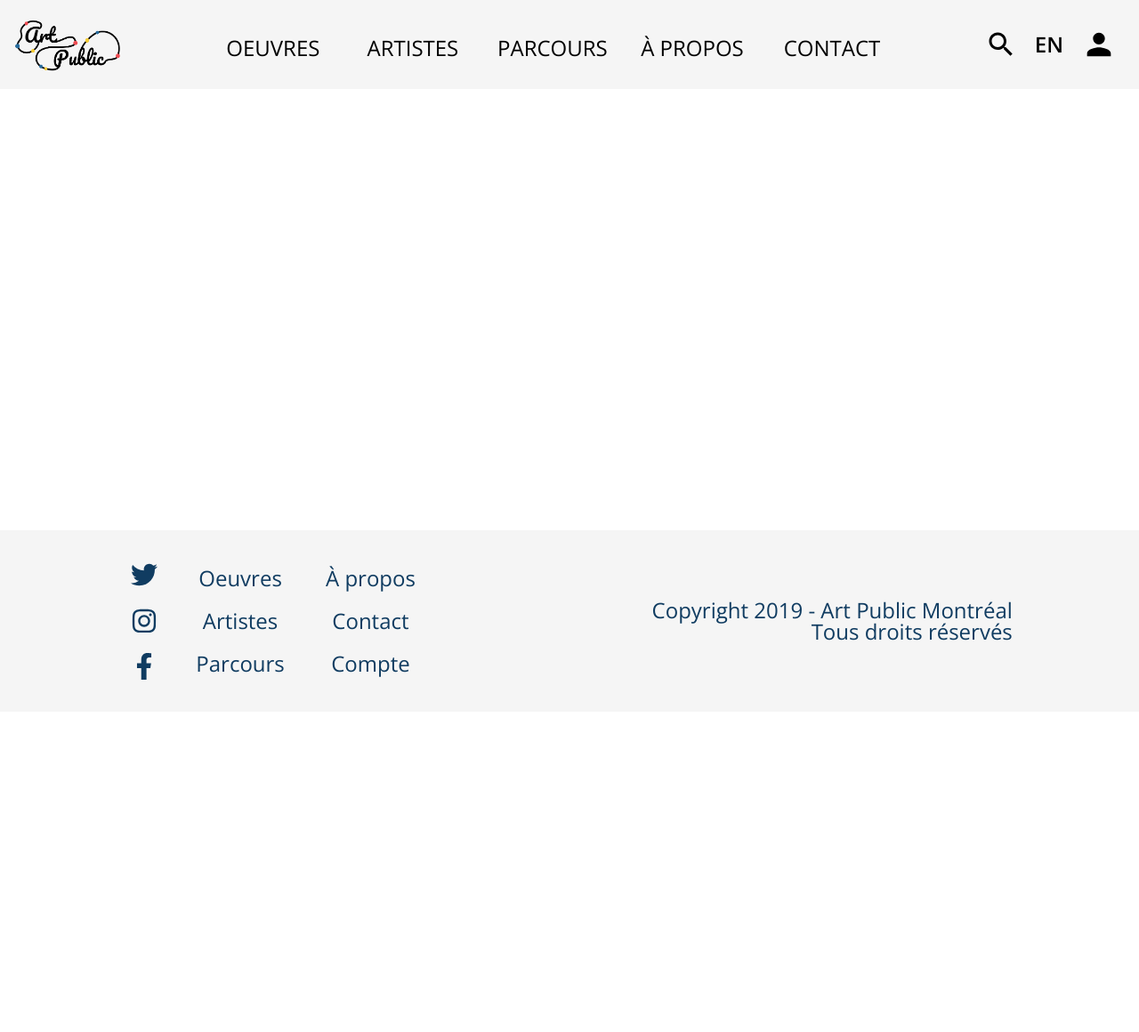
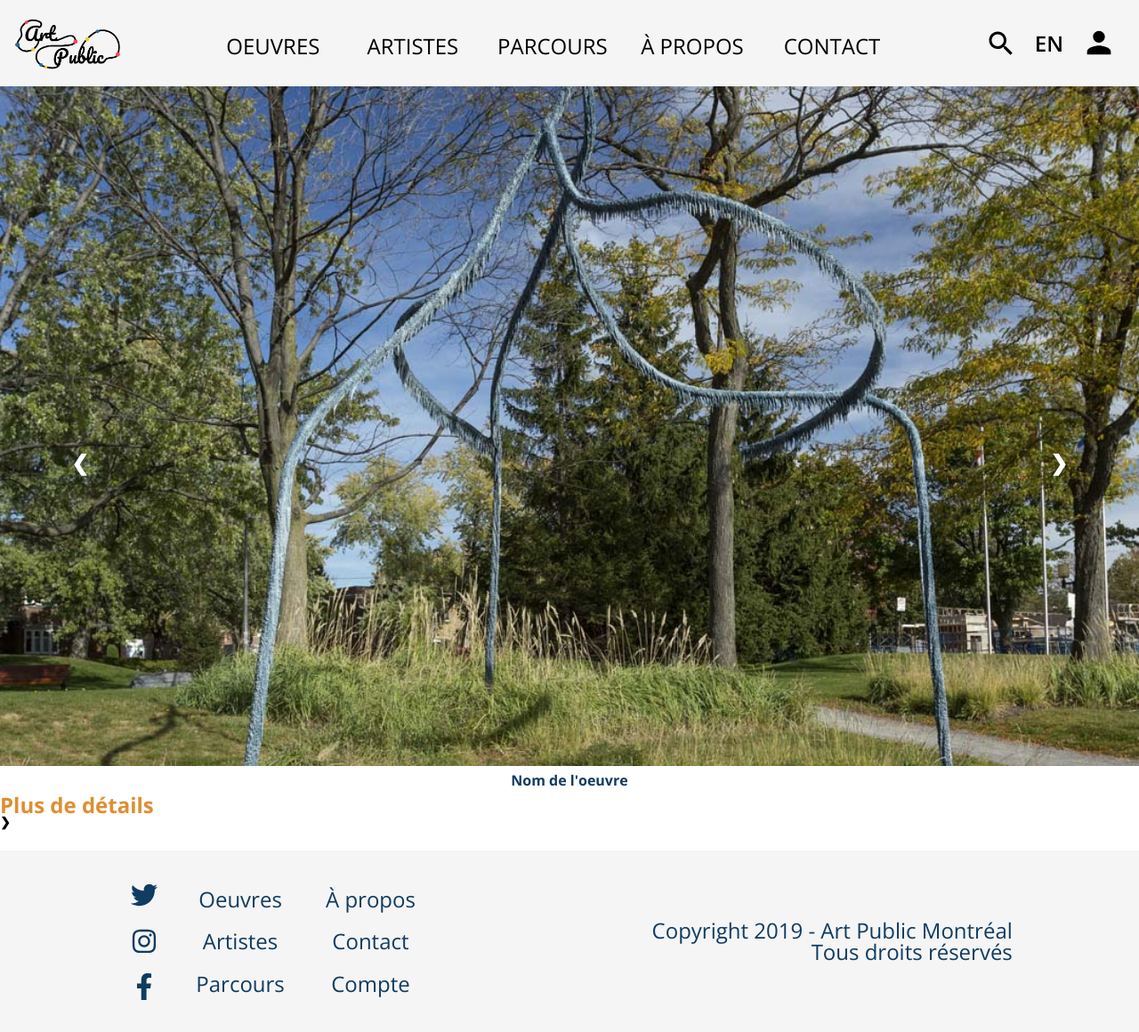
Before and after one commit to wchartrand89/art-public-mtl, a PHP site: the page made by api/vues/artistes/AfficheArtiste.html.php in a window 1280 px wide. Shown: the whole page at 89% size. Before the commit the page ends 764 px from the top, so only its background shows below. Run offline with PHP 8.4, Linux system fonts and the light colour scheme; the template is opened without the code that fills it, so the values that code supplies are empty.

Commit message:
css slider oeuvres page d'un artiste

```diff
--- a/api/controlleurs/ArtisteControlleur.class.php
+++ b/api/controlleurs/ArtisteControlleur.class.php
@@ -33,7 +33,7 @@ class ArtisteControlleur extends Controlleur
 
 		if(isset($requete->url_elements[1]) && is_numeric($requete->url_elements[1]))	// Normalement l'id de l'artiste
 		{
-            $id_artiste = (int)$requete->url_elements[0];
+            $id_artiste = (int)$requete->url_elements[1];
 			$res = $this->getArtiste($id_artiste);
 			$page = "artiste";
 			// die;
@@ -55,7 +55,6 @@ class ArtisteControlleur extends Controlleur
 
 			$oVue = new Vue();
 			$oVue->afficheEntete($page);
-			echo $page;
 			if(isset($requete->url_elements[1]) && is_numeric($requete->url_elements[1]))
 			{
 				//var_dump($res);
--- a/api/vues/artistes/AfficheArtiste.html.php
+++ b/api/vues/artistes/AfficheArtiste.html.php
@@ -1,9 +1,51 @@
-		 <section class="contenu uneOeuvre flex flex-col">
+<?php
+// var_dump ($aData);
+?>
 
-            <section class="artiste flex wrap">
-                <header class="">
-                    <h2 class="nom"><?php echo $Nom .", ". $Prenom?></h2>
-                </header>
+<section>
+    <h1><?php echo $Prenom ." ". $Nom?></h1>
+    <p class="description"><?php echo $Description?></p>
+</section>
+
+<section class="sesOeuvres">
+    <div class="slider">
+        <div class="slide art fade">
+            <a href="">
+                <div class="img"></div>
+            </a>
+            <section class="infos">
+                <h3 class="titreDetail">Nom de l'oeuvre</h3>
+                <div class="txtLien">
+                    <p>Plus de détails</p>
+                    <a class="fleches">&#10095;</a>
+                </div>
             </section>
 
-        </section>
+
+        </div>
+        <div class="slide art fade">
+            <a href="">
+                <div class="img"></div>
+            </a>
+            <div class="titreDetail">Nom de l'oeuvre</div>
+        </div>
+        <div class="slide fade">
+            <a href="">
+                <div class="img"></div>
+            </a>
+            <div class="titreDetail">Nom de l'oeuvre</div>
+        </div>
+
+        <!-- Next and previous : fleches-->
+        <a class="fleches prev">&#10094;</a>
+        <a class="fleches next">&#10095;</a>
+    </div>
+    <br>
+
+    <!-- Cercles -->
+    <!-- <div class="points">
+        <span class="point" data-slide="1"></span>
+        <span class="point" data-slide="2"></span>
+        <span class="point" data-slide="3"></span>
+    </div> -->
+</section>
--- a/api/vues/entetepied/entete.html.php
+++ b/api/vues/entetepied/entete.html.php
@@ -14,15 +14,26 @@
 		if ($page== ""){
 			cssBase("");
 			echo '<link rel="stylesheet" href="../css/home.css" type="text/css" media="screen">';
+			echo '<link rel="stylesheet" href="../css/slider.css" type="text/css" media="screen">';
 			echo '<script src="../js/slider.js"></script>';
+			jsBase("");
 		}
 		else if ($page== "artistes"){
 			cssBase("artistes");
 			echo '<link rel="stylesheet" href="../css/artistes.css" type="text/css" media="screen">';
+			jsBase("artistes");
 		}
 		else if ($page== "artiste"){
 			cssBase("artiste");
 			echo '<link rel="stylesheet" href="../../css/artiste.css" type="text/css" media="screen">';
+			echo '<link rel="stylesheet" href="../../css/slider.css" type="text/css" media="screen">';
+			jsBase("artiste");
+			echo '<script src="../../js/slider.js"></script>';
+		}
+		else if ($page== "oeuvres"){
+			cssBase("oeuvres");
+			// echo '<link rel="stylesheet" href="../../css/artiste.css" type="text/css" media="screen">';
+			jsBase("oeuvres");
 		}
 
 		function cssBase($page){
@@ -37,18 +48,23 @@
 			<link rel="stylesheet" href="<?php if($page == "artiste"){echo "../";}?>../css/main.css" type="text/css" media="screen">
 			<?php
 		}
+		function jsBase($page){
+			?>
+				<script src="<?php if($page == "artiste"){echo "../";}?>../js/main.js"></script>
+				<script src="<?php if($page == "artiste"){echo "../";}?>../js/menu.js"></script>
+			<?php
+		}
 	?>
 
 
 	<!--<script src="../../js/plugins.js"></script>-->
-	<script src="../js/main.js"></script>
-	<script src="../js/menu.js"></script>
+
 
 </head>
 <body>
 	<header class="appbar">
 
-		<a class="logo" href="/art-public-mtl/api/"><img src="../img/icons/logoAP.png" alt="Logo Art public Montréal"></a>
+		<a class="logo" href="/art-public-mtl/api/"><img src="<?php if($page == "artiste"){echo "../";}?>../img/icons/logoAP.png" alt="Logo Art public Montréal"></a>
 
 		<nav class="menu">
 			<a class="lien" href="/art-public-mtl/api/oeuvre">
@@ -81,10 +97,10 @@
 		</nav>
 		<div class="icons">
 
-			<a class="search" href="#"><img src="../img/icons/search_40px.svg" alt="Icone de recherche"></a>
+			<a class="search" href="#"><img src="<?php if($page == "artiste"){echo "../";}?>../img/icons/search_40px.svg" alt="Icone de recherche"></a>
 			<a class="langue hidden" href="#">EN</a>
-			<a class="menuCubes" href="#"><img src="../img/icons/menu.svg" alt="Icone d'ouverture du menu"></a>
-			<a class="fermerMenu hidden" href="#"><img src="../img/icons/close.svg" alt="Icone de fermeture du menu"></a>
+			<a class="menuCubes" href="#"><img src="<?php if($page == "artiste"){echo "../";}?>../img/icons/menu.svg" alt="Icone d'ouverture du menu"></a>
+			<a class="fermerMenu hidden" href="#"><img src="<?php if($page == "artiste"){echo "../";}?>../img/icons/close.svg" alt="Icone de fermeture du menu"></a>
 			<a class="compte" href="#">
 			<svg xmlns="http://www.w3.org/2000/svg" width="40" height="40" viewBox="0 0 24 24"><path d="M12 12c2.21 0 4-1.79 4-4s-1.79-4-4-4-4 1.79-4 4 1.79 4 4 4zm0 2c-2.67 0-8 1.34-8 4v2h16v-2c0-2.66-5.33-4-8-4z"/><path d="M0 0h24v24H0z" fill="none"/></svg>
 			</a>
--- a/css/home.css
+++ b/css/home.css
@@ -1,7 +1,7 @@
 
 /*---------- ACCUEIL --------*/
 
-main .carte, .slide a .img {
+main .carte {
     height: 270px;
 }
 main .carte{
@@ -36,106 +36,13 @@ main .nvlOeuvres h2{
     margin:var(--padding-base);
 }
 
-/* TEST SLIDER */
 
-/* Slideshow container */
-.slider {
-    max-width: 1024px;
-    position: relative;
-    margin: auto;
-    width:100%;
-  }
-
-  /* Hide the images by default */
-  .slide {
-    display: none;
-    justify-content: center;
-    width:100%;
-  }
-  .slide a img, .slide a{
-      width:100%;
-      /* max-height:270px; */
-  }
-  .slide a .img{
-    background-position: 50%;
-    background-size: cover;
-    background-repeat: no-repeat;
-    min-width:100%;
-  }
-  .slider .slide:nth-of-type(1) a .img{
-    background-image: url(../img/oeuvres/962_1.jpg);
-  }
-  .slider .slide:nth-of-type(2) a .img{
-    background-image: url(../img/oeuvres/1099_1.jpg);
-  }
-  .slider .slide:nth-of-type(3) a .img{
-    background-image: url(../img/oeuvres/1119_1.jpg);
-  }
-
-  /* Next & previous buttons */
-  /*Mettre effet de hover*/
-  .prev, .next {
-    cursor: pointer;
-    position: absolute;
-    top: 50%;
-    width: auto;
-    margin-top: -22px;
-    padding: 16px;
-    color: white;
-    font-weight: bold;
-    font-size: 1.8rem;
-    transition: 0.6s ease;
-    border-radius: 0 3px 3px 0;
-    user-select: none;
-  }
-
-  /* Position the "next button" to the right */
-  .prev{
-    left: 5%;
-  }
-  .next {
-    right: 5%;
-    border-radius: 3px 0 0 3px;
-  }
-
-  /* Caption text : nom */
-  .nom {
-    padding: 8px 12px;
-    position: absolute;
-    bottom: 8px;
-     width: 100%;
-    text-align: center;
-    box-sizing:border-box;
-  }
-
-
-  /* The dots/bullets/indicators */
-  .point {
-    transform: scale(0.8);
-    transition: transform 235ms;
-    cursor: pointer;
-    height: 15px;
-    width: 15px;
-    margin: 0 2px;
-    background-color:#d3d3d3;
-    border-radius: 50%;
-    display: inline-block;
-    transition: background-color 0.6s ease;
-  }
-
-  .active, .point:hover {
-    background-color: var(--couleur-orange);
-    transform: scale(1);
-    transition: transform .15s;
-  }
-
-
-/* BREAK TABLET PORTRAIT UP */
-@media screen and (min-width: 600px) {
+  /* BREAK TABLET PORTRAIT UP */
+  @media screen and (min-width: 600px) {
 
 
     /*Agrandir height sections*/
-    main .carte, .slide a .img {
+    main .carte{
         height: 540px;
     }
 }
@@ -155,22 +62,5 @@ main .nvlOeuvres h2{
     main .carte .text{
         margin-bottom: calc(var(--padding-base) * 6);
     }
-    .slider{
-        max-width:1350px;
-    }
-    /*Agrandir height sections*/
-    main .carte, .slide a .img {
-        height: 764px;
-    }
-    .point {
-        height: 20px;
-        width: 20px;
-        margin: 0 3px;
-      }
-    .prev, .next {
-    font-size: 2.4rem;
-    }
-
-
 
 }
--- /dev/null
+++ b/css/slider.css
@@ -0,0 +1,142 @@
+
+/* TEST SLIDER */
+
+/* Slideshow container */
+.slider {
+    max-width: 1024px;
+    position: relative;
+    margin: auto;
+    width:100%;
+  }
+
+  /* Hide the images by default */
+  .slide {
+    display: none;
+    justify-content: center;
+    width:100%;
+  }
+
+  .slide.art{
+    flex-direction: column;
+  }
+    .slide a .img {
+        height: 270px;
+    }
+
+  .slide a img, .slide a{
+      width:100%;
+      /* max-height:270px; */
+  }
+  .slide a .img{
+    background-position: 50%;
+    background-size: cover;
+    background-repeat: no-repeat;
+    min-width:100%;
+  }
+  .slider .slide:nth-of-type(1) a .img{
+    background-image: url(../img/oeuvres/962_1.jpg);
+  }
+  .slider .slide:nth-of-type(2) a .img{
+    background-image: url(../img/oeuvres/1099_1.jpg);
+  }
+  .slider .slide:nth-of-type(3) a .img{
+    background-image: url(../img/oeuvres/1119_1.jpg);
+  }
+
+  /* Next & previous buttons */
+  /*Mettre effet de hover*/
+  .prev, .next {
+    cursor: pointer;
+    position: absolute;
+    top: 50%;
+    width: auto;
+    margin-top: -22px;
+    padding: 16px;
+    color: white;
+    font-weight: bold;
+    font-size: 1.8rem;
+    transition: 0.6s ease;
+    border-radius: 0 3px 3px 0;
+    user-select: none;
+  }
+
+  /* Position the "next button" to the right */
+  .prev{
+    left: 5%;
+  }
+  .next {
+    right: 5%;
+    border-radius: 3px 0 0 3px;
+  }
+
+  /* Caption text : nom */
+  .nom {
+    padding: 8px 12px;
+    position: absolute;
+    bottom: 8px;
+     width: 100%;
+    text-align: center;
+    box-sizing:border-box;
+  }
+  /* Page ARTISTE : */
+  .titreDetail {
+    padding: 8px 12px;
+    /* position: absolute; */
+    /* bottom: 8px; */
+     width: 100%;
+    text-align: center;
+    box-sizing:border-box;
+  }
+
+
+  /* The dots/bullets/indicators */
+  .point {
+    transform: scale(0.8);
+    transition: transform 235ms;
+    cursor: pointer;
+    height: 15px;
+    width: 15px;
+    margin: 0 2px;
+    background-color:#d3d3d3;
+    border-radius: 50%;
+    display: inline-block;
+    transition: background-color 0.6s ease;
+  }
+
+  .active, .point:hover {
+    background-color: var(--couleur-orange);
+    transform: scale(1);
+    transition: transform .15s;
+  }
+
+  /* BREAK TABLET PORTRAIT UP */
+@media screen and (min-width: 600px) {
+
+
+    /*Agrandir height sections*/
+    main .carte, .slide a .img {
+        height: 540px;
+    }
+}
+
+/* BREAK TABLET DESKTOP UP */
+@media screen and (min-width: 1200px) {
+    .slider{
+        max-width:1350px;
+    }
+    /*Agrandir height sections*/
+    main .carte, .slide a .img {
+        height: 764px;
+    }
+    .point {
+        height: 20px;
+        width: 20px;
+        margin: 0 3px;
+      }
+    .prev, .next {
+    font-size: 2.4rem;
+    }
+
+
+
+}
--- a/css/text.css
+++ b/css/text.css
@@ -16,11 +16,21 @@ h2{
     color:var(--couleur-marine);
 }
 
-.btn{
+.btn, h3{
     font-weight:bold;
     font-size:1.6rem;
     color:var(--couleur-fond);
 }
+h3{
+    color:var(--couleur-marine);
+}
+
+.txtLien{
+    font-weight:bold;
+    font-size:1.4rem;
+    color:var(--couleur-orange);
+}
+
 
 h1{
     font-family: 'Pacifico', cursive;
```
Also changed, not shown: api/controlleurs/OeuvreControlleur.class.php (+5 -2 lines), css/artiste.css (+11 -0 lines).
